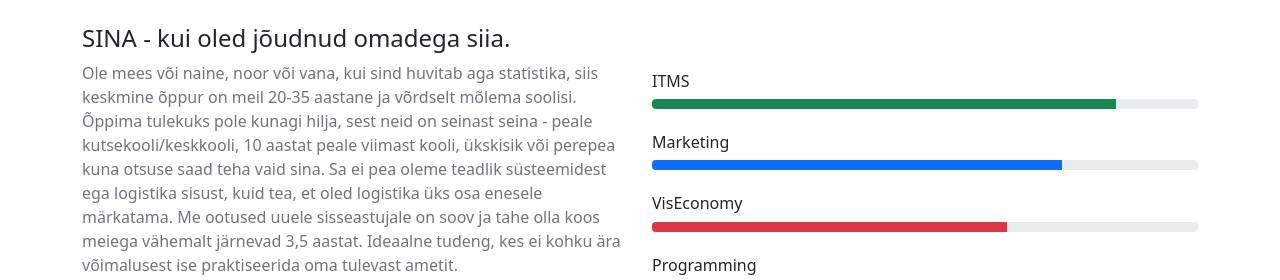
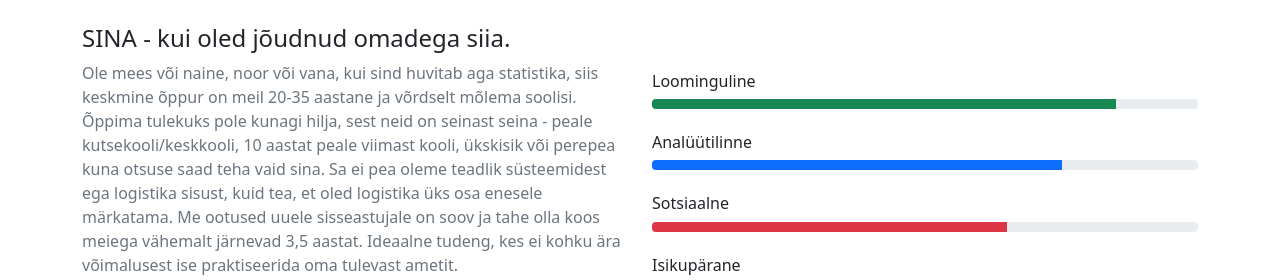
Before and after one commit to Rosangelika/Logistika-tudengi-persoona, a plain HTML site: page index.html in a window 1280 px wide. Shown: the part 646-926 px from the top of the page. Drawn offline with nearby package versions, Linux system fonts and the light colour scheme.

Commit message:
Update index.html

```diff
--- a/index.html
+++ b/index.html
@@ -126,28 +126,28 @@
                 <!--progress bar area start-->
                 <div class="col-lg-6">
                     <div class="skill mt-5 mb-4">
-                        <h3 class="fs-6">ITMS</h3>
+                        <h3 class="fs-6">Loominguline</h3>
                           <div class="progress" style="height: 10px;">
                             <div class="progress-bar bg-success" role="progressbar" style="width: 85%;" aria-valuenow="25" aria-valuemin="0" aria-valuemax="100"></div>
                           </div>
                     </div>
 
                     <div class="skill mb-4">
-                        <h3 class="fs-6">Marketing</h3>
+                        <h3 class="fs-6">Analüütilinne</h3>
                           <div class="progress" style="height: 10px;">
                             <div class="progress-bar bg-primary" role="progressbar" style="width: 75%;" aria-valuenow="25" aria-valuemin="0" aria-valuemax="100"></div>
                           </div>
                     </div>
 
                     <div class="skill mb-4">
-                        <h3 class="fs-6">VisEconomy</h3>
+                        <h3 class="fs-6">Sotsiaalne</h3>
                           <div class="progress" style="height: 10px;">
                             <div class="progress-bar bg-danger" role="progressbar" style="width: 65%;" aria-valuenow="25" aria-valuemin="0" aria-valuemax="100"></div>
                           </div>
                     </div>
 
                     <div class="skill mb-4">
-                        <h3 class="fs-6">Programming</h3>
+                        <h3 class="fs-6">Isikupärane</h3>
                           <div class="progress" style="height: 10px;">
                             <div class="progress-bar bg-warning" role="progressbar" style="width: 70%;" aria-valuenow="25" aria-valuemin="0" aria-valuemax="100"></div>
                           </div>
```
